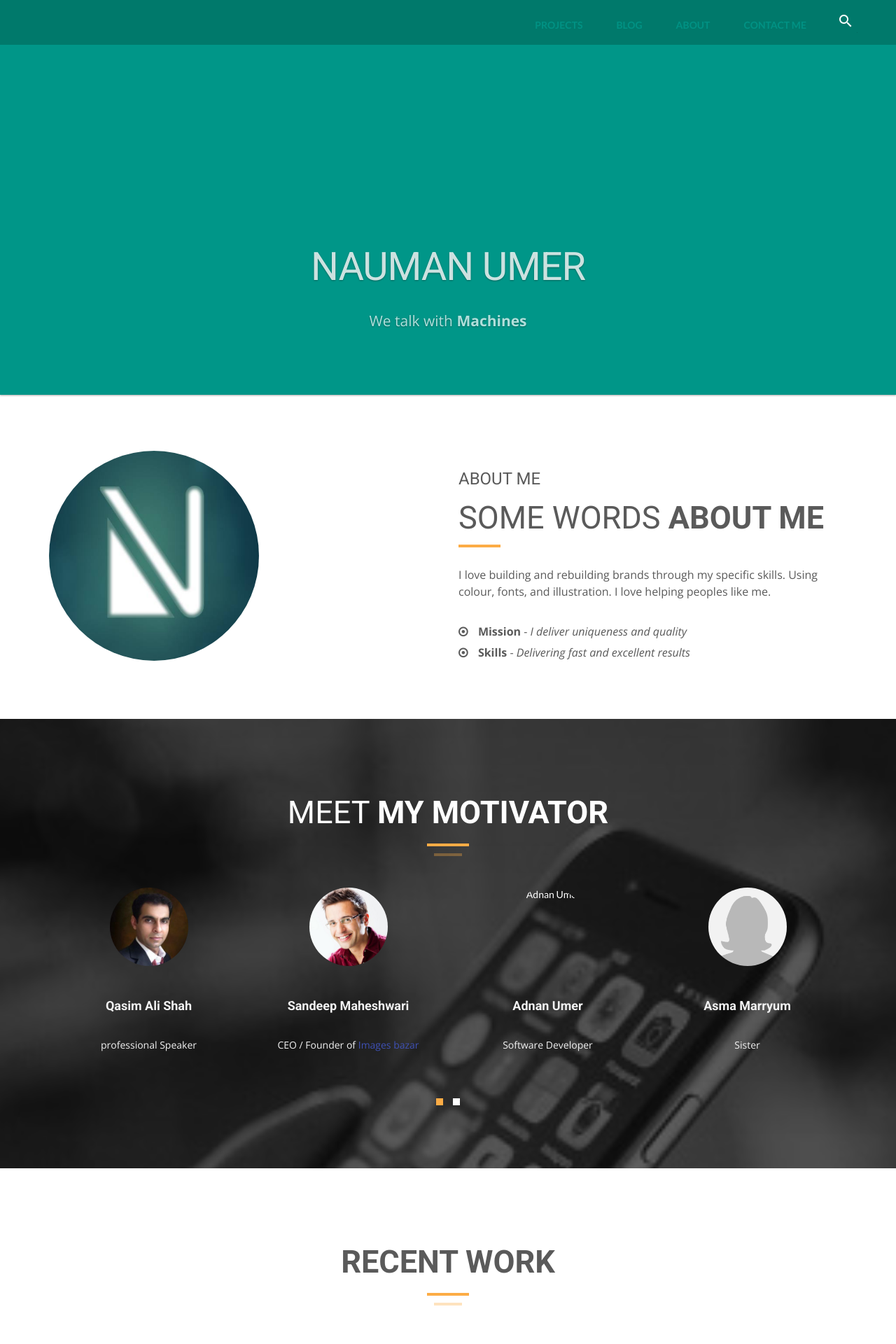
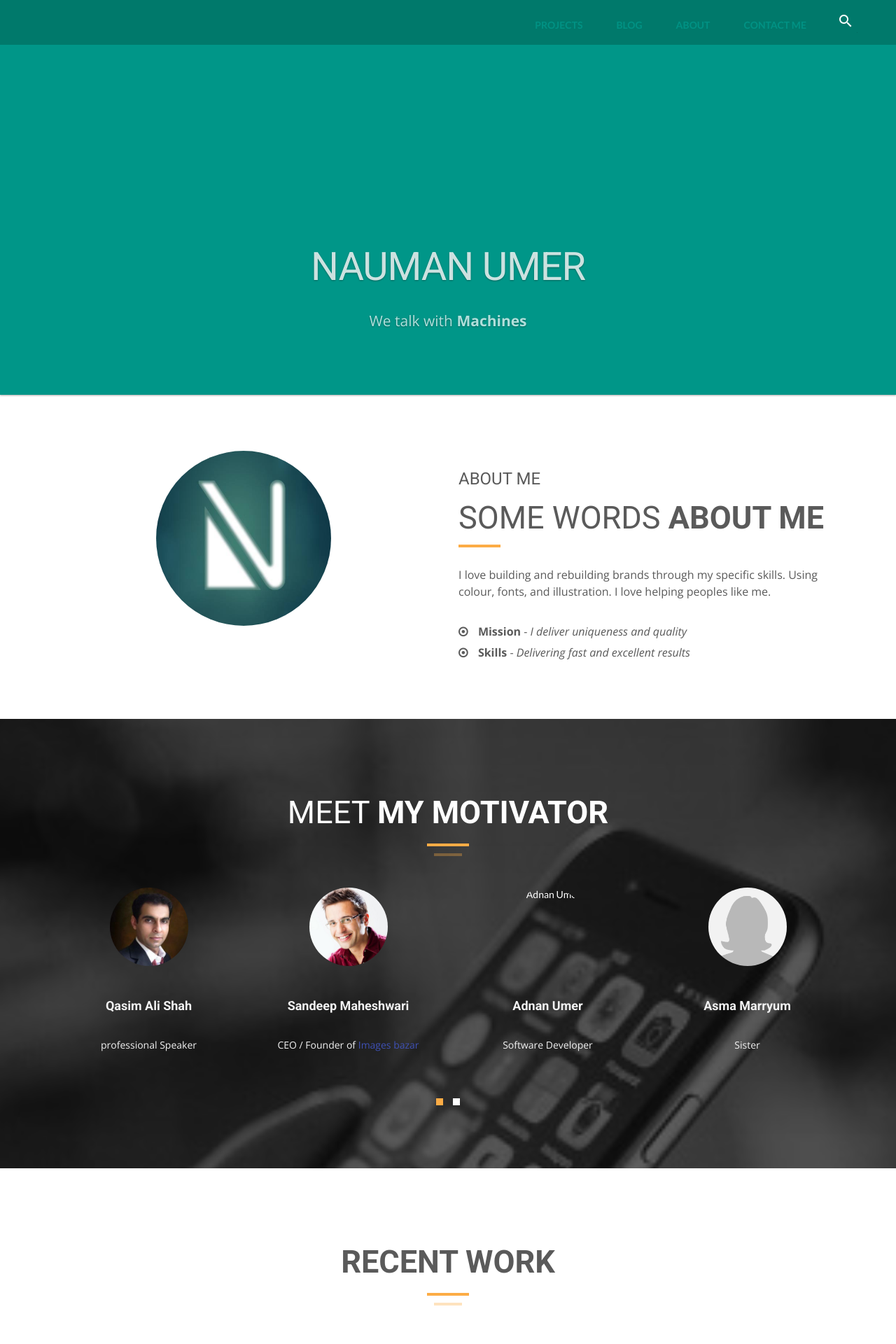
Before and after one commit to nmanumr/nmanumr.com, a Jekyll site: the page built from index.html, in a window 1280 px wide. Shown: the top 1920 px of the page at 70% size. Built offline with Jekyll 4.4.1, drawn with Linux system fonts in a browser that asks for light colours; nearby versions of some CDN libraries.

Commit message:
Update index.html

```diff
--- a/index.html
+++ b/index.html
@@ -17,8 +17,8 @@
     <div id="tf-about">
         <div class="container">
             <div class="row">
-                <div class="col-md-6">
-                    <img src="img/portfolio/08.jpg" class="" style="border-radius: 50%; box-sizing:border-box;height: 300px;width:300px;">
+                <div class="col-md-6 text-center">
+                    <img src="img/portfolio/08.jpg" class="image-responsive" style="border-radius: 50%; box-sizing:border-box;height: 250px;width:250px;">
                 </div>
                 <div class="col-md-6">
                     <div class="about-text">
```
